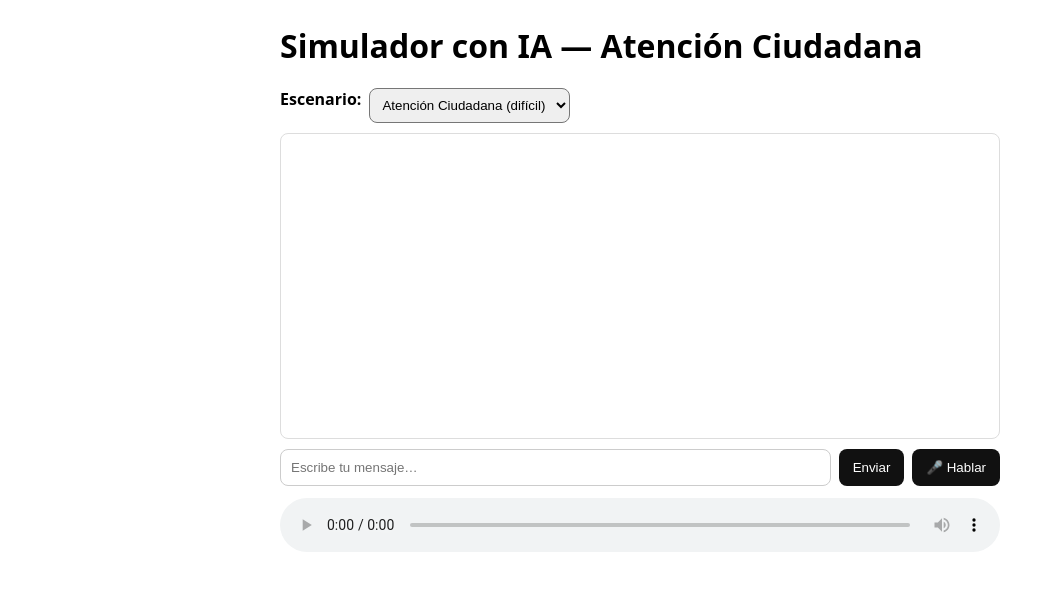
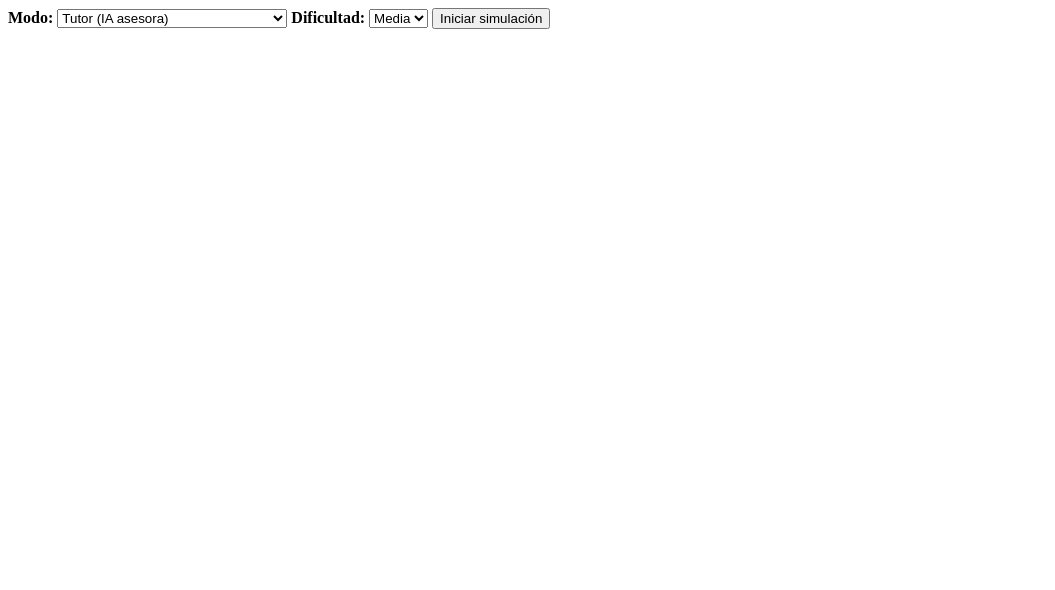
Before and after one commit to Edcomacademy/edcom-voice-assistant, a website: page public/index.html in a window 1280 px wide. Shown: the whole page, without its empty margins (0-1055 px from the left). Drawn offline with Linux system fonts and the light colour scheme.

Commit message:
index.html

```diff
--- a/public/index.html
+++ b/public/index.html
@@ -1,42 +1,16 @@
-<!doctype html>
-<html lang="es">
-  <head>
-    <meta charset="utf-8" />
-    <meta name="viewport" content="width=device-width,initial-scale=1" />
-    <title>Asistente de Atención Ciudadana</title>
-    <style>
-      body { font-family: system-ui, Arial, sans-serif; max-width: 720px; margin: 24px auto; padding: 0 12px; }
-      .row { display: flex; gap: 8px; }
-      .chat { border: 1px solid #ddd; border-radius: 8px; padding: 12px; min-height: 280px; }
-      .msg { margin: 10px 0; }
-      .yo { color: #0b5; }
-      .ia { color: #06c; }
-      button { padding: 10px 14px; border: 0; border-radius: 8px; background: #111; color: #fff; cursor: pointer; }
-      input[type="text"] { flex: 1; padding: 10px; border: 1px solid #ccc; border-radius: 8px; }
-      select { padding: 8px; border-radius: 8px; }
-    </style>
-  </head>
-  <body>
-    <h1>Simulador con IA — Atención Ciudadana</h1>
+<div class="row" style="margin-bottom:10px;">
+  <label for="mode"><strong>Modo:</strong></label>
+  <select id="mode">
+    <option value="tutor" selected>Tutor (IA asesora)</option>
+    <option value="sim">Simulación (IA persona ciudadana)</option>
+  </select>
 
-    <div class="row" style="margin-bottom:10px;">
-      <label for="scenario"><strong>Escenario:</strong></label>
-      <select id="scenario">
-        <option value="atencion_ciudadana" selected>Atención Ciudadana (difícil)</option>
-        <option value="general">Asistente general</option>
-      </select>
-    </div>
+  <label for="difficulty"><strong>Dificultad:</strong></label>
+  <select id="difficulty">
+    <option value="facil">Fácil</option>
+    <option value="media" selected>Media</option>
+    <option value="dificil">Difícil</option>
+  </select>
 
-    <div class="chat" id="chat"></div>
-
-    <div class="row" style="margin-top:10px;">
-      <input id="text" type="text" placeholder="Escribe tu mensaje…" />
-      <button id="send">Enviar</button>
-      <button id="mic">🎤 Hablar</button>
-    </div>
-
-    <audio id="player" controls style="margin-top:12px; width:100%;"></audio>
-
-    <script src="./app.js"></script>
-  </body>
-</html>
+  <button id="startSim">Iniciar simulación</button>
+</div>
```
